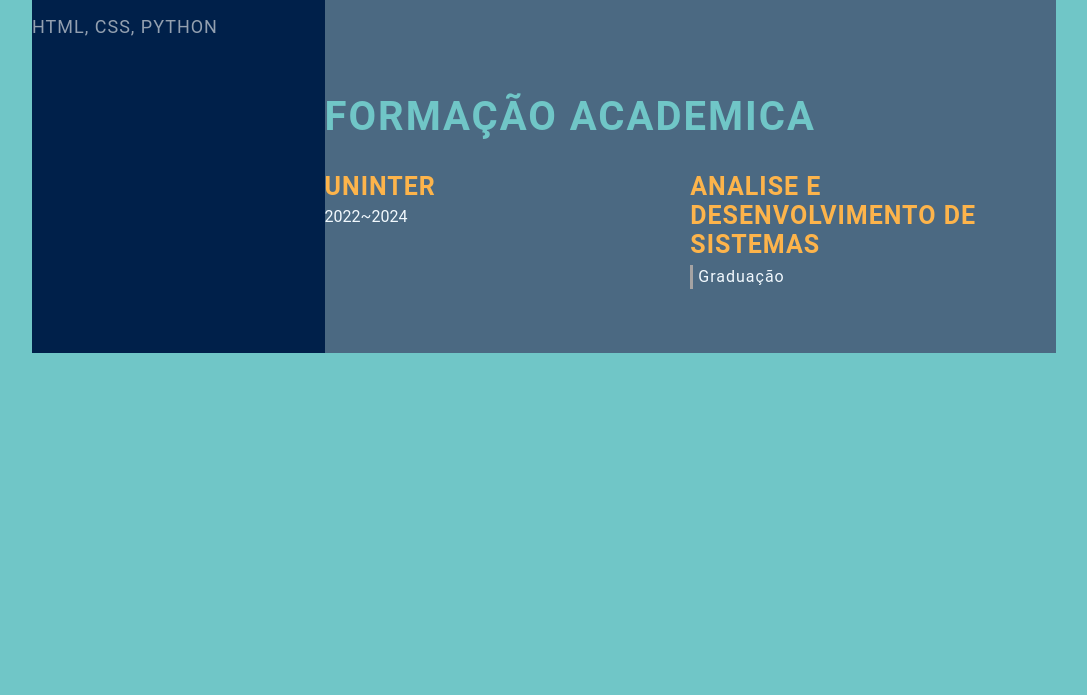
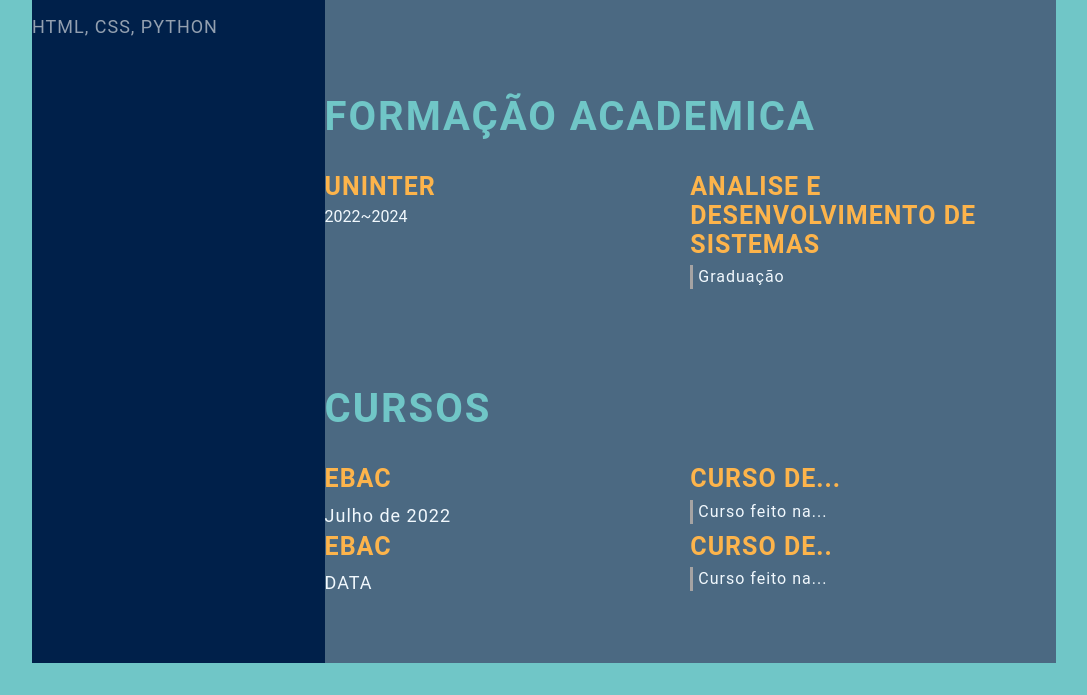
Before and after one commit to MatDSouza/matdsouza.github.io, a plain HTML site: page index.html in a window 1280 px wide. Shown: the part 682-1377 px from the top of the page, without its empty margins (96-1183 px from the left). Before the commit the page ends 1067 px from the top, so only its background shows below. Drawn offline with Linux system fonts and the light colour scheme.

Commit message:
feature: feat-certificates

```diff
--- a/index.html
+++ b/index.html
@@ -90,6 +90,30 @@
                     </div>
                 </div>
             </section>
+            <section class="awards gap">
+                <div class="right-title">Cursos</div>
+                <div class="awards-contents">
+                    <div class="awards-left">
+                        <p class="awards-company-name">EBAC</p>
+                        <p class="awards-time-period">Julho de 2022</p>
+                    </div>
+                    <div class="awards-right">
+                        <p class="awards-name">Curso de...</p>
+                        <p class="awards-desc">
+                            Curso feito na...
+                        </p>
+                    </div>
+                    <div class="awards-left">
+                        <p class="awards-company-name">EBAC</p>
+                        <p class="awards-time-period">DATA</p>
+                    </div>
+                    <div class="awards-right">
+                        <p class="awards-name">Curso de..</p>
+                        <p class="awards-desc">
+                            Curso feito na...
+                        </p>
+                    </div>
+                </div>
         </section>
     </main>
 </body>
```
